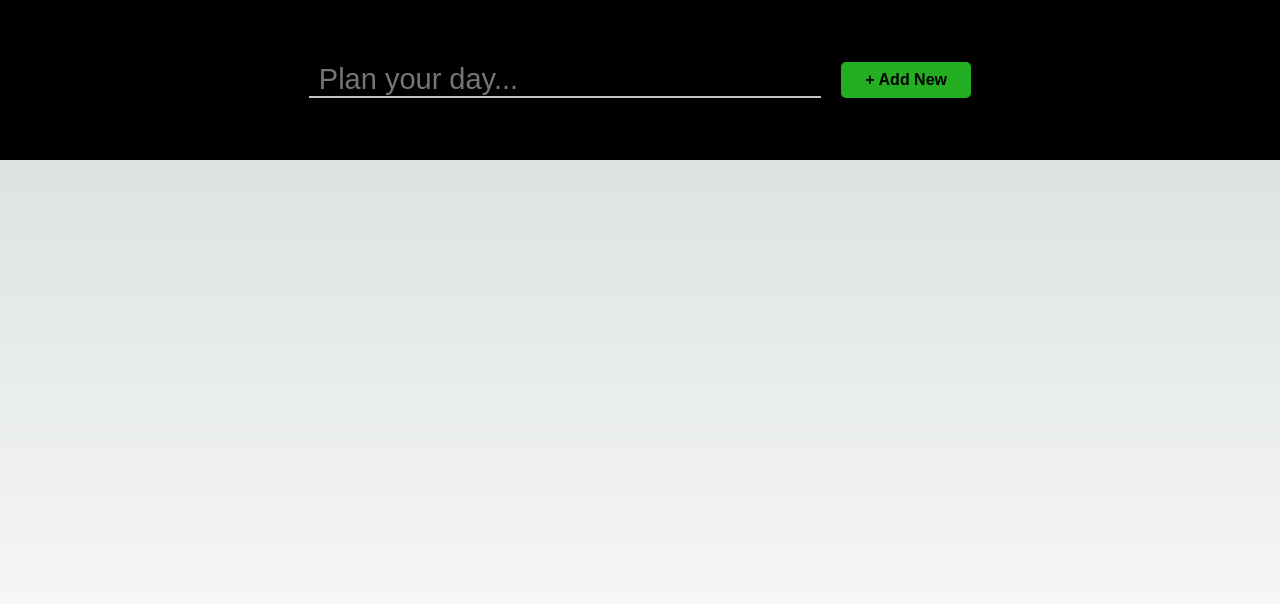
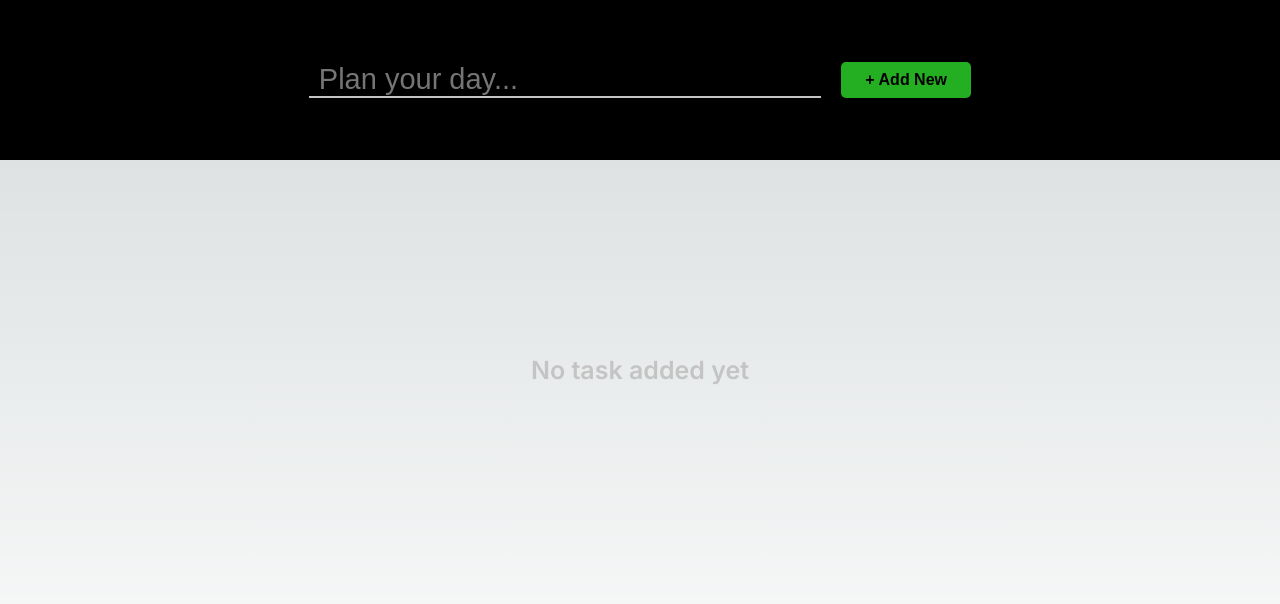
Before and after one commit to samarth44600/to-do, a Next.js app: page / in a window 1280 px wide. Shown: the top 604 px of the page. Built offline with nearby package versions, Linux system fonts and the light colour scheme.

Commit message:
added completed styling

```diff
--- a/src/components/TaskInput/TaskInput.module.scss
+++ b/src/components/TaskInput/TaskInput.module.scss
@@ -7,6 +7,7 @@
   align-items: center;
   justify-content: center;
   background-color: #000000;
+  // border: 2px solid red;
 
   .taskInput {
     width: 60%;
--- a/src/components/TaskLists/Task.tsx
+++ b/src/components/TaskLists/Task.tsx
@@ -4,7 +4,11 @@ import styles from "./TaskLists.module.scss";
 import MenuButtons from "../Buttons/MenuButtons/MenuButtons";
 import { Icon } from "@iconify/react";
 import { useDispatch } from "react-redux";
-import { deleteTask } from "@/redux/slices/taskSlice";
+import {
+  deleteTask,
+  setCompleted,
+  setImportant,
+} from "@/redux/slices/taskSlice";
 
 type Props = {
   id: number;
@@ -17,29 +21,35 @@ const Task = ({ id, description, isCompleted, isImportant }: Props) => {
   const dispatch = useDispatch();
 
   const handleEdit = (id: number) => {
-    console.log("edit");
+    console.log("edit id ", id);
   };
 
   const handleComplete = (id: number) => {
-    console.log("complete");
+    console.log("complete id ", id);
+    dispatch(setCompleted(id));
   };
 
   const handleImportant = (id: number) => {
-    console.log("important");
+    console.log("important id ", id);
+    dispatch(setImportant(id));
   };
 
   const handleDelete = (id: number) => {
-    console.log("delete");
+    console.log("delete id ", id);
     dispatch(deleteTask(id));
   };
   return (
-    <div className={styles.taskDiv}>
+    <div
+      className={`${styles.taskDiv}  ${isCompleted && styles.completed} ${
+        isImportant && styles.important
+      }`}
+    >
       <div className={styles.task}>
         <p className={styles.taskText}>{description}</p>
       </div>
       <div className={styles.taskMenu}>
         <button
-          className={styles.menuButtonsDiv}
+          className={`${styles.menuButtonsDiv}`}
           onClick={() => handleEdit(id)}
         >
           <Icon icon="material-symbols:edit-outline" />
--- a/src/components/TaskLists/TaskLists.module.scss
+++ b/src/components/TaskLists/TaskLists.module.scss
@@ -1,29 +1,50 @@
 // Task list styling
 .tasksListDiv {
   width: 60%;
-  height: 80%;
+  height: 50%;
   margin-top: 17rem;
   display: flex;
   flex-direction: column;
   align-items: center;
   gap: 2rem;
+  transition: all 0.3s ease-in-out;
+
+  .noTaskDiv {
+    width: 100%;
+    height: 100%;
+    display: flex;
+    flex-direction: column;
+    align-items: center;
+    justify-content: center;
+    .noTaskText {
+      font-size: 2.5rem;
+      font-weight: 600;
+      color: #c4c4c4;
+    }
   }
 
   // Task styling
   .taskDiv {
     width: 50%;
     display: flex;
+    flex-direction: column;
     justify-content: space-between;
     align-items: center;
-
+    gap: 1rem;
     border: 3px solid grey;
     border-radius: 7px;
     padding: 1rem 2rem;
     .task {
+      width: 100%;
+      display: flex;
+      justify-content: space-between;
+      align-items: center;
+      gap: 1rem;
+      overflow: hidden;
       .taskText {
         font-size: 2.2rem;
         outline: none;
-      overflow-y: hidden;
+        word-break: break-all;
       }
     }
     .taskMenu {
@@ -51,3 +72,15 @@
       }
     }
   }
+  .completed {
+    opacity: 0.4;
+    text-decoration: line-through;
+    transition: all 0.3s ease-in-out;
+    &:hover {
+      opacity: 0.8;
+    }
+  }
+  .important {
+    border: 2px solid red;
+  }
+}
--- a/src/components/TaskLists/TaskLists.tsx
+++ b/src/components/TaskLists/TaskLists.tsx
@@ -12,9 +12,13 @@ const TaskLists = (props: Props) => {
   console.log("task", task);
   return (
     <div className={styles.tasksListDiv}>
-      {task.map((data: any, index: number) => (
-        <Task key={index} {...data} />
-      ))}
+      {task != 0 ? (
+        task.map((data: any, index: number) => <Task key={index} {...data} />)
+      ) : (
+        <div className={styles.noTaskDiv}>
+          <p className={styles.noTaskText}>No task added yet</p>
+        </div>
+      )}
     </div>
   );
 };
--- a/src/redux/slices/taskSlice.ts
+++ b/src/redux/slices/taskSlice.ts
@@ -39,16 +39,22 @@ export const taskSlice = createSlice({
             if (index !== -1) {
                 state.task.splice(index, 1);
             }
-
-
-
+        },
+        setCompleted: (state, action: PayloadAction<number>) => {
+            const index = state.task.findIndex((item) => item.id === action.payload);
+            if (index !== -1) {
+                state.task[index].isCompleted = !state.task[index].isCompleted;
+            }
+        },
+        setImportant: (state, action: PayloadAction<number>) => {
+            const index = state.task.findIndex((item) => item.id === action.payload);
+            if (index !== -1) {
+                state.task[index].isImportant = !state.task[index].isImportant;
+            }
         }
-
-
-
     }
 });
 
-export const { addTask, deleteTask } = taskSlice.actions;
+export const { addTask, deleteTask, setCompleted, setImportant } = taskSlice.actions;
 
 export default taskSlice.reducer;
```
Lines whose indentation alone changed are shown as unchanged.
